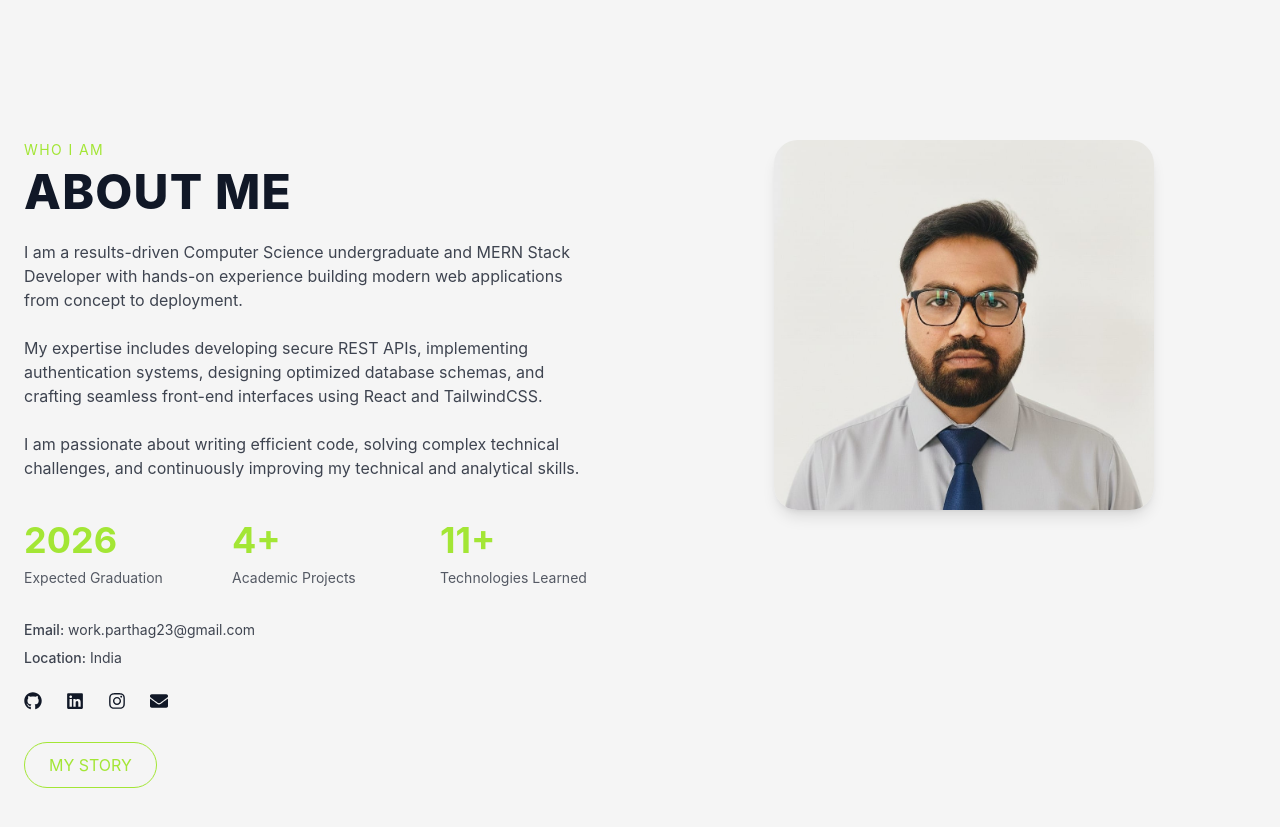
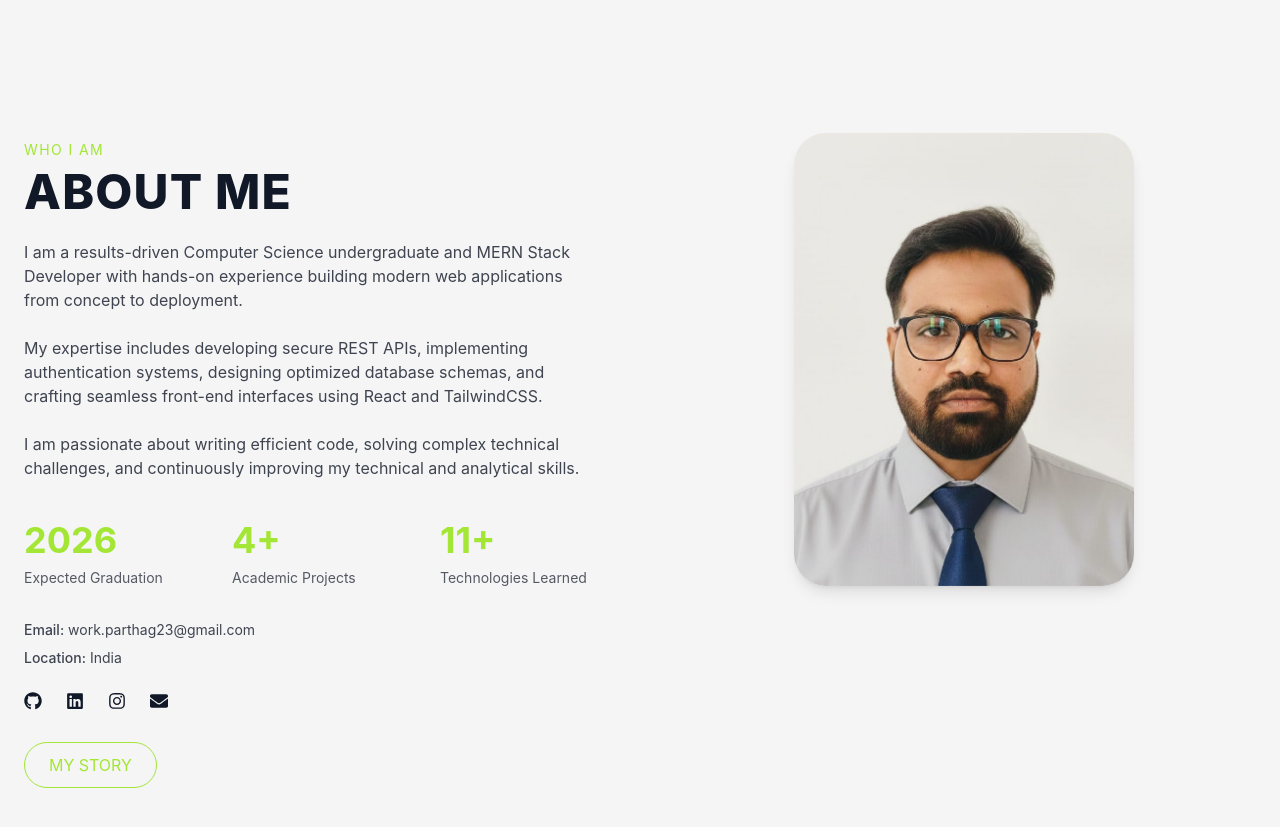
Before and after one commit to ParthaG23/parthagayen, a React (Vite) app: page / in a window 1280 px wide. Shown: the part 1780-2607 px from the top of the page. Built offline with nearby package versions, Linux system fonts and the light colour scheme.

Commit message:
add snakr project

```diff
--- a/src/components/sections/AboutSections.jsx
+++ b/src/components/sections/AboutSections.jsx
@@ -1,5 +1,6 @@
 import { useNavigate } from "react-router-dom";
 import { useEffect, useRef, useState } from "react";
+import { motion} from "framer-motion";
 
 import {
   FaGithub,
@@ -180,12 +181,22 @@ export default function AboutSection({ dark }) {
 
         {/* RIGHT IMAGE */}
         <div className="hidden lg:flex justify-center">
-          <img
-            src={aboutImg}
-            alt="About Partha Gayen"
-            loading="lazy"
-            className="w-[380px] rounded-3xl shadow-lg"
-          />
+         <motion.img
+              src={aboutImg}
+              alt="Partha Gayen"
+              loading="eager"
+              fetchPriority="high"
+              width="340"
+              height="450"
+              animate={{ y: [0, -8, 0] }}
+              transition={{
+                repeat: Infinity,
+                duration: 5,
+                ease: "easeInOut",
+              }}
+              style={{ willChange: "transform" }}
+              className="w-[240px] lg:w-[340px] aspect-[3/4] object-cover rounded-[32px] shadow-lg"
+            />
         </div>
 
       </div>
```
